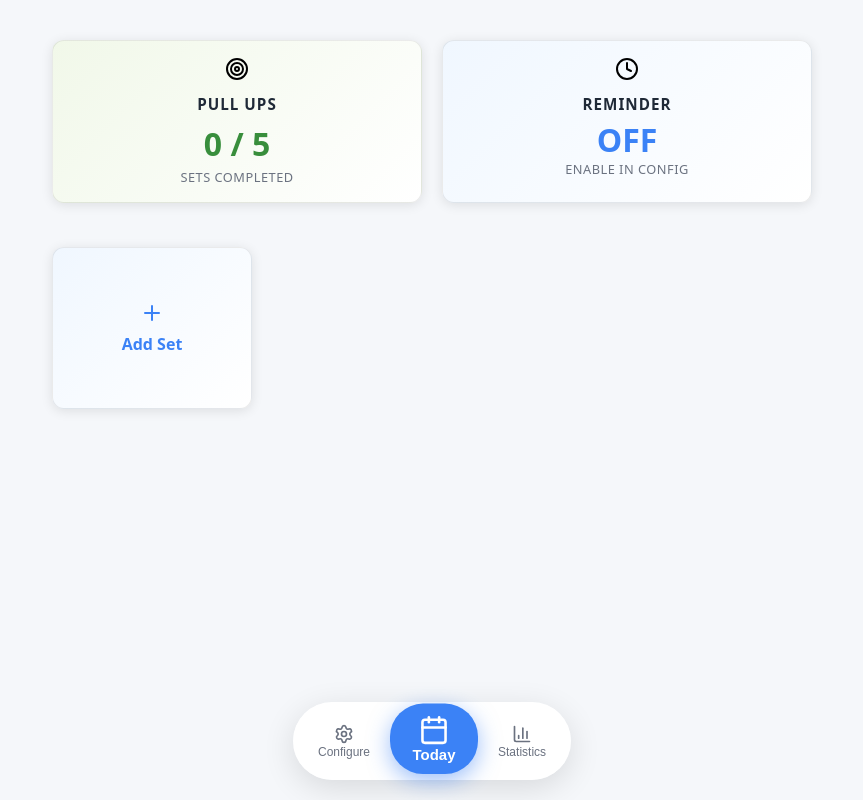
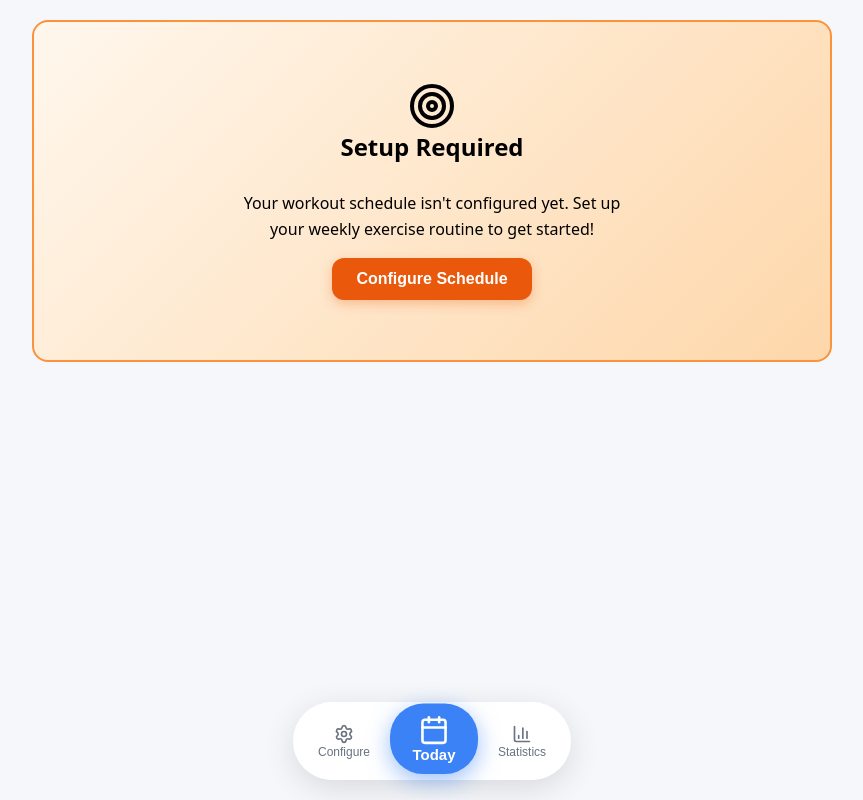
Before and after one commit to Brunomachadob/gtg, a React (Vite) app: page / in a window 1280 px wide. Shown: the whole page, without its empty margins (208-1071 px from the left). Built offline with nearby package versions, Linux system fonts and the light colour scheme.

Commit message:
some stuff

```diff
--- a/src/components/Config/Config.css
+++ b/src/components/Config/Config.css
@@ -98,6 +98,24 @@
   outline: none;
   border-color: #1976d2;
   box-shadow: 0 0 0 3px rgba(25, 118, 210, 0.1);
+}
+
+.exercise-select.unconfigured {
+  background: #fef3c7;
+  border-color: #f59e0b;
+  color: #92400e;
+  font-style: italic;
+}
+
+.exercise-select.unconfigured:hover {
+  border-color: #d97706;
+  background: #fde68a;
+}
+
+.exercise-select.unconfigured:focus {
+  outline: none;
+  border-color: #d97706;
+  box-shadow: 0 0 0 3px rgba(245, 158, 11, 0.1);
 }
 
 /* Responsive adjustments */
--- a/src/components/Config/Config.tsx
+++ b/src/components/Config/Config.tsx
@@ -45,8 +45,9 @@ export function Config({ config, setConfig }: ConfigProps) {
               <select
                 value={config.days[i]}
                 onChange={e => updateDay(i, e.target.value)}
-                className="exercise-select"
+                className={`exercise-select ${config.days[i] === '' ? 'unconfigured' : ''}`}
               >
+                <option value="" disabled>Select exercise...</option>
                 {EXERCISES.map((ex: string) => (
                   <option key={ex} value={ex}>{ex}</option>
                 ))}
--- a/src/components/Today/Today.css
+++ b/src/components/Today/Today.css
@@ -478,3 +478,49 @@
   background: #f8f9fa;
   border-radius: 8px;
 }
+
+/* Setup Prompt Message - when schedule is not configured */
+.setup-prompt-message {
+  display: flex;
+  flex-direction: column;
+  align-items: center;
+  justify-content: center;
+  text-align: center;
+  padding: 60px 20px;
+  background: linear-gradient(135deg, #fff7ed, #fed7aa);
+  border-radius: 16px;
+  border: 2px solid #fb923c;
+  margin: 20px 0;
+}
+
+.setup-prompt-message h2 {
+  margin: 0 0 12px 0;
+}
+
+.setup-prompt-message p {
+  max-width: 400px;
+  line-height: 1.6;
+}
+
+.setup-button {
+  background: #ea580c;
+  color: white;
+  border: none;
+  padding: 12px 24px;
+  border-radius: 12px;
+  font-size: 1rem;
+  font-weight: 600;
+  cursor: pointer;
+  transition: all 0.2s ease;
+  box-shadow: 0 4px 12px rgba(234, 88, 12, 0.3);
+}
+
+.setup-button:hover {
+  background: #dc2626;
+  transform: translateY(-2px);
+  box-shadow: 0 6px 20px rgba(234, 88, 12, 0.4);
+}
+
+.setup-button:active {
+  transform: translateY(0);
+}
--- a/src/components/Today/Today.tsx
+++ b/src/components/Today/Today.tsx
@@ -42,6 +42,27 @@ export function Today({ config, todayExercise, countdown }: TodayProps) {
           <p className="text-gray-600 text-center">
             Today is your rest day. Take time to recover and come back stronger tomorrow!
           </p>
+        </div>
+      </div>
+    );
+  }
+
+  // If today's exercise is not configured (empty), show setup prompt
+  if (!todayExercise || todayExercise.trim() === '') {
+    return (
+      <div className="today-page">
+        <div className="setup-prompt-message">
+          <Target className="mx-auto mb-4 text-orange-500" size={48} />
+          <h2 className="text-2xl font-bold text-gray-700 mb-2">Setup Required</h2>
+          <p className="text-gray-600 text-center mb-4">
+            Your workout schedule isn't configured yet. Set up your weekly exercise routine to get started!
+          </p>
+          <button
+            className="setup-button"
+            onClick={() => window.location.hash = '#config'}
+          >
+            Configure Schedule
+          </button>
         </div>
       </div>
     );
--- a/src/services/StorageService.ts
+++ b/src/services/StorageService.ts
@@ -15,7 +15,7 @@ export class StorageService {
       };
     }
     return {
-      days: DAYS.map(() => 'Pull Ups'),
+      days: DAYS.map(() => ''), // Empty schedule initially
       sets: 5,
       reminderIntervalMinutes: 0,
     };
```
Also changed, not shown: 1 other file (tests, documents, lock files or other folders).
